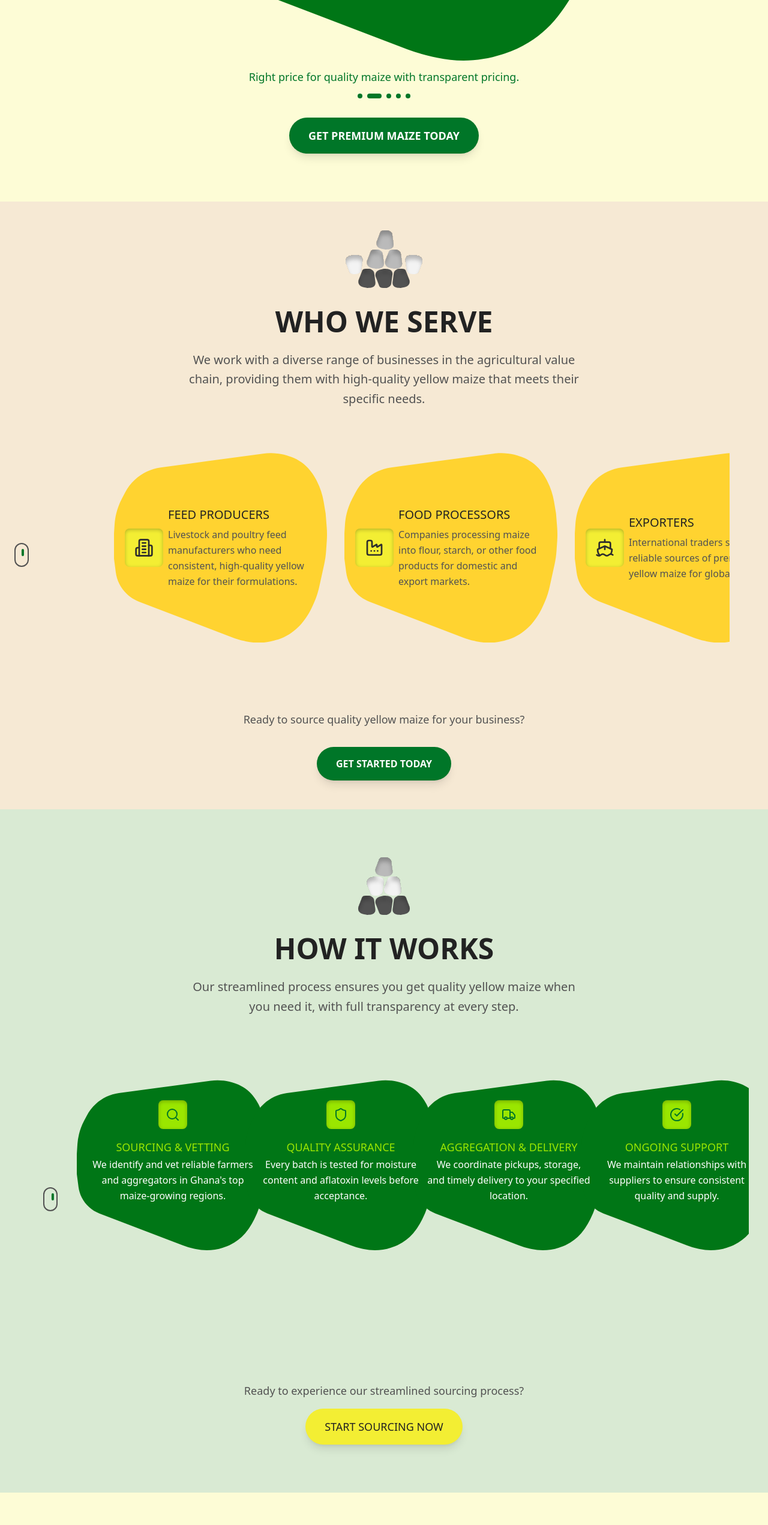
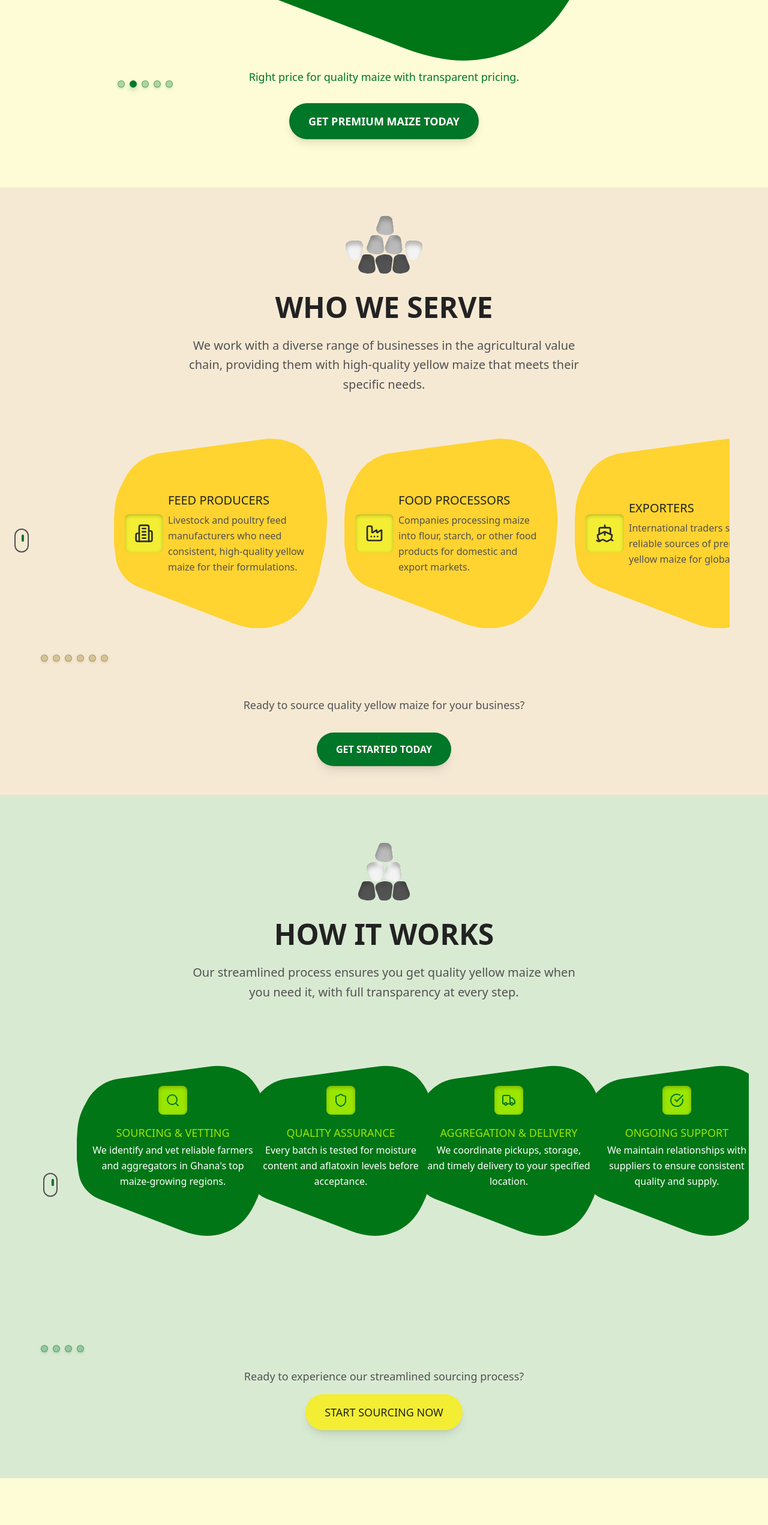
Before and after one commit to afromorpheus/baobab-frontiers-website, a Next.js app: page / in a window 1280 px wide. Shown: the part 2040-4582 px from the top of the page at 60% size. Built offline with nearby package versions, Linux system fonts and the light colour scheme.

Commit message:
Add swipe indicators positioned on red line for all swipable card sections

```diff
--- a/src/components/HowItWorks.tsx
+++ b/src/components/HowItWorks.tsx
@@ -178,6 +178,31 @@ export default function HowItWorks() {
           </div>
         </div>
 
+        {/* Swipe Indicators - Positioned on red line, 4px left of first card */}
+        <div className="relative w-full max-w-6xl mx-auto px-8">
+          <div className="flex space-x-2" style={{
+            position: 'absolute',
+            left: '4px',
+            top: '50%',
+            transform: 'translateY(-50%)',
+            zIndex: 10
+          }}>
+            {steps.map((_, index) => (
+              <motion.div
+                key={index}
+                initial={{ scale: 0 }}
+                whileInView={{ scale: 1 }}
+                transition={{ duration: 0.4, delay: 0.4 + index * 0.1 }}
+                viewport={{ once: true }}
+                className="w-3 h-3 rounded-full bg-[#007628]/30 border border-[#007628]/50 transition-all duration-300 hover:bg-[#007628]/50 cursor-pointer"
+                style={{
+                  boxShadow: '0 2px 4px rgba(0, 118, 40, 0.2)'
+                }}
+              />
+            ))}
+          </div>
+        </div>
+
         {/* Call to Action */}
         <motion.div
           initial={{ opacity: 0, y: 30 }}
--- a/src/components/LetsTalk.tsx
+++ b/src/components/LetsTalk.tsx
@@ -79,7 +79,7 @@ export default function LetsTalk() {
 
         {/* Contact Methods Grid */}
         <div className="flex justify-center">
-          <div className="flex overflow-x-auto scrollbar-hide gap-0 py-10 px-8 mb-12 max-w-6xl">
+          <div className="flex overflow-x-auto scrollbar-hide gap-0 py-10 px-8 mb-8 max-w-6xl">
             {contactMethods.map((method, index) => (
               <motion.div
                 key={index}
@@ -132,6 +132,31 @@ export default function LetsTalk() {
                   </div>
                 </div>
               </motion.div>
+            ))}
+          </div>
+        </div>
+
+        {/* Swipe Indicators - Positioned on red line, 4px left of first card */}
+        <div className="relative w-full max-w-6xl mx-auto px-8">
+          <div className="flex space-x-2" style={{
+            position: 'absolute',
+            left: '4px',
+            top: '50%',
+            transform: 'translateY(-50%)',
+            zIndex: 10
+          }}>
+            {contactMethods.map((_, index) => (
+              <motion.div
+                key={index}
+                initial={{ scale: 0 }}
+                whileInView={{ scale: 1 }}
+                transition={{ duration: 0.4, delay: 0.4 + index * 0.1 }}
+                viewport={{ once: true }}
+                className="w-3 h-3 rounded-full bg-[#876E19]/30 border border-[#876E19]/50 transition-all duration-300 hover:bg-[#876E19]/50 cursor-pointer"
+                style={{
+                  boxShadow: '0 2px 4px rgba(135, 110, 25, 0.2)'
+                }}
+              />
             ))}
           </div>
         </div>
--- a/src/components/WhatWeOffer.tsx
+++ b/src/components/WhatWeOffer.tsx
@@ -328,16 +328,36 @@ export default function WhatWeOffer() {
                 {features[activeFeature].description}
               </motion.p>
 
-              {/* Horizontal Slider Indicator Below Caption */}
-              <div className="flex justify-center space-x-2 mt-4">
-                {features.map((_, index) => (
-                  <div
-                    key={index}
-                    className={`w-2 h-2 rounded-full transition-all duration-300 ${
-                      activeFeature === index ? 'bg-[#007628] w-6' : 'bg-[#007628]'
-                    }`}
-                  />
-                ))}
+              {/* Swipe Indicators - Positioned on red line, 4px left of first card */}
+              <div className="relative w-full">
+                <div className="flex space-x-2" style={{
+                  position: 'absolute',
+                  left: '4px',
+                  top: '50%',
+                  transform: 'translateY(-50%)',
+                  zIndex: 10
+                }}>
+                  {features.map((_, index) => (
+                    <motion.div
+                      key={index}
+                      initial={{ scale: 0 }}
+                      whileInView={{ scale: 1 }}
+                      transition={{ duration: 0.4, delay: 0.4 + index * 0.1 }}
+                      viewport={{ once: true }}
+                      className={`w-3 h-3 rounded-full border transition-all duration-300 hover:scale-110 cursor-pointer ${
+                        activeFeature === index
+                          ? 'bg-[#007628] border-[#007628] shadow-lg'
+                          : 'bg-[#007628]/30 border-[#007628]/50'
+                      }`}
+                      style={{
+                        boxShadow: activeFeature === index
+                          ? '0 4px 8px rgba(0, 118, 40, 0.3)'
+                          : '0 2px 4px rgba(0, 118, 40, 0.2)'
+                      }}
+                      onClick={() => handleFeatureSelect(index)}
+                    />
+                  ))}
+                </div>
               </div>
             </div>
             </motion.div>
--- a/src/components/WhoWeServe.tsx
+++ b/src/components/WhoWeServe.tsx
@@ -153,6 +153,31 @@ const customers = [
           </div>
         </div>
 
+        {/* Swipe Indicators - Positioned on red line, 4px left of first card */}
+        <div className="relative w-full max-w-6xl mx-auto px-8">
+          <div className="flex space-x-2" style={{
+            position: 'absolute',
+            left: '4px',
+            top: '50%',
+            transform: 'translateY(-50%)',
+            zIndex: 10
+          }}>
+            {customers.map((_, index) => (
+              <motion.div
+                key={index}
+                initial={{ scale: 0 }}
+                whileInView={{ scale: 1 }}
+                transition={{ duration: 0.4, delay: 0.4 + index * 0.1 }}
+                viewport={{ once: true }}
+                className="w-3 h-3 rounded-full bg-[#876E19]/30 border border-[#876E19]/50 transition-all duration-300 hover:bg-[#876E19]/50 cursor-pointer"
+                style={{
+                  boxShadow: '0 2px 4px rgba(135, 110, 25, 0.2)'
+                }}
+              />
+            ))}
+          </div>
+        </div>
+
         {/* CTA */}
         <div className="text-center mt-16">
           <h3 className="text-lg text-[#525252] font-nunito-light mb-8">
--- a/src/components/WhyWorkWithUs.tsx
+++ b/src/components/WhyWorkWithUs.tsx
@@ -176,6 +176,31 @@ export default function WhyWorkWithUs() {
           </div>
         </div>
 
+        {/* Swipe Indicators - Positioned on red line, 4px left of first card */}
+        <div className="relative w-full max-w-6xl mx-auto px-8">
+          <div className="flex space-x-2" style={{
+            position: 'absolute',
+            left: '4px',
+            top: '50%',
+            transform: 'translateY(-50%)',
+            zIndex: 10
+          }}>
+            {benefits.map((_, index) => (
+              <motion.div
+                key={index}
+                initial={{ scale: 0 }}
+                whileInView={{ scale: 1 }}
+                transition={{ duration: 0.4, delay: 0.4 + index * 0.1 }}
+                viewport={{ once: true }}
+                className="w-3 h-3 rounded-full bg-[#876E19]/30 border border-[#876E19]/50 transition-all duration-300 hover:bg-[#876E19]/50 cursor-pointer"
+                style={{
+                  boxShadow: '0 2px 4px rgba(135, 110, 25, 0.2)'
+                }}
+              />
+            ))}
+          </div>
+        </div>
+
         {/* Call to Action */}
         <motion.div
           initial={{ opacity: 0, y: 30 }}
```
